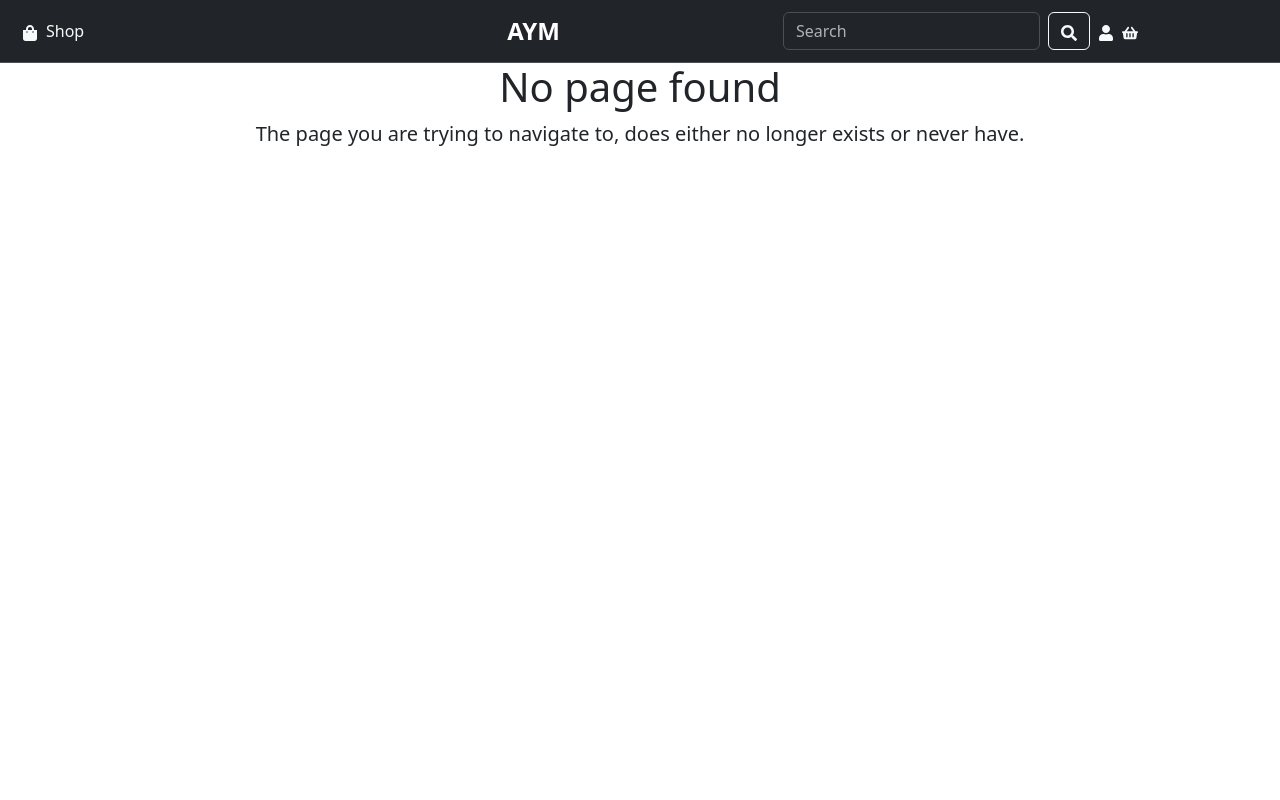
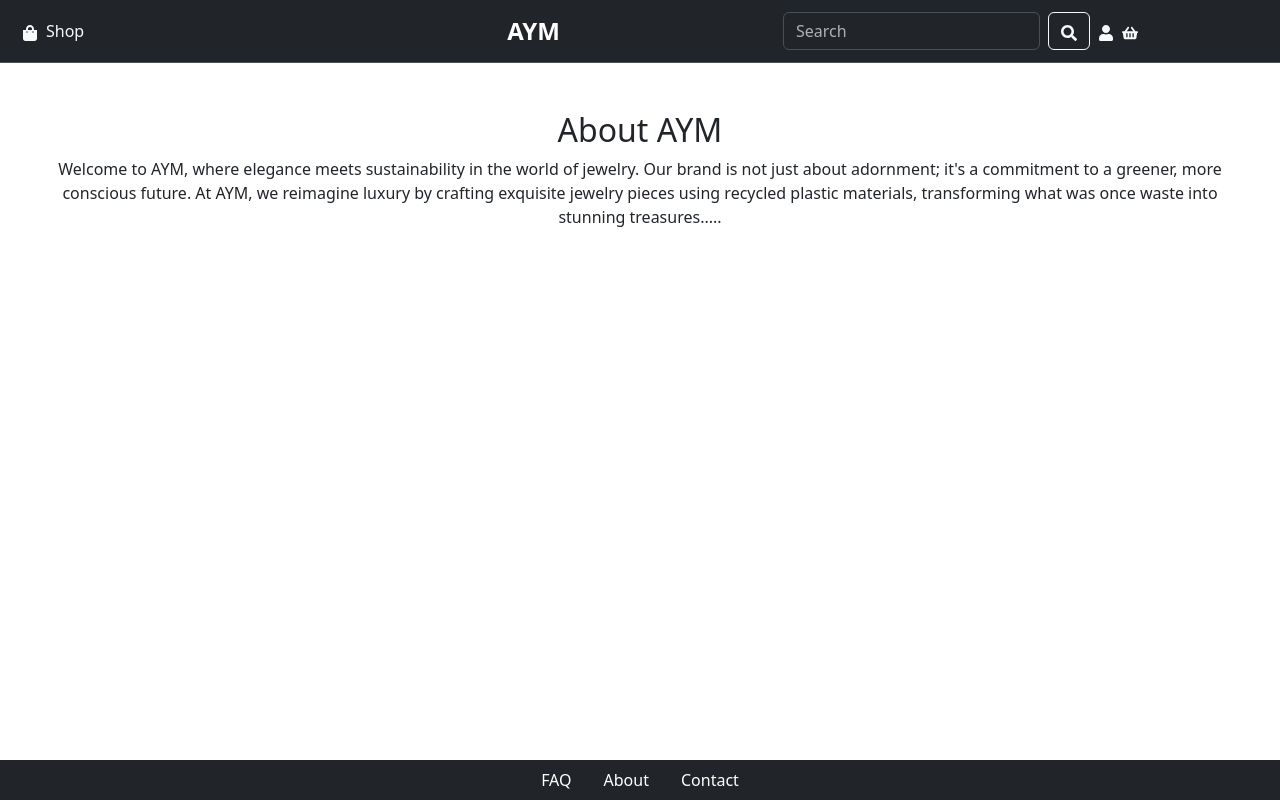
Before and after one commit to J-M-M-P/AYM-Frontend, a React (Vite) app: page /about in a window 1280 px wide. Built offline with nearby package versions, Linux system fonts and the light colour scheme; a web font is replaced by a local one.

Commit message:
Simple footer with simple sections; about, contact, FAQ

```diff
--- a/src/App.tsx
+++ b/src/App.tsx
@@ -9,6 +9,9 @@ import ProductDetailPage from "./pages/ProductDetailPage";
 import Admin from "./pages/Admin";
 import Login from "./security/Login";
 import RequireAuth from "./security/RequireAuth";
+import About from "./components/Footer/About";
+import Faq from "./components/Footer/Faq";
+import Contact from "./components/Footer/Contact";
 
 function App() {
     return (
@@ -31,6 +34,9 @@ function App() {
                     />
 
                     <Route path="/login" element={<Login />} />
+                    <Route path="/faq" element={<Faq />} />
+                    <Route path="/about" element={<About />} />
+                    <Route path="/contact" element={<Contact />} />
                 </Routes>
             </Layout>
         </>
--- /dev/null
+++ b/src/components/Footer/About.tsx
@@ -0,0 +1,17 @@
+function About() {
+    return (
+        <>
+            <div className="text-center px-5 my-5">
+                <h2>About AYM</h2>
+                <p>
+                    Welcome to AYM, where elegance meets sustainability in the world of jewelry. Our brand is
+                    not just about adornment; it's a commitment to a greener, more conscious future. At AYM, we
+                    reimagine luxury by crafting exquisite jewelry pieces using recycled plastic materials, transforming
+                    what was once waste into stunning treasures.....
+                </p>
+            </div>
+        </>
+    );
+}
+
+export default About;
--- /dev/null
+++ b/src/components/Footer/Contact.tsx
@@ -0,0 +1,17 @@
+function Contact() {
+    return (
+        <>
+            <div className="text-center my-5">
+                <h1>Contact</h1>
+                <p>
+                    You can contact us at <a href="mailto:example@mail.test">example@mail.test</a>
+                </p>
+                <p style={{ textDecoration: "underline" }}>Address:</p>
+                <p>Examplestreet 1</p>
+                <p>København N</p>
+            </div>
+        </>
+    );
+}
+
+export default Contact;
--- /dev/null
+++ b/src/components/Footer/Faq.tsx
@@ -0,0 +1,11 @@
+function Faq() {
+    return (
+        <>
+            <div className="text-center my-5">
+                <h1>Frequently asked questions</h1>
+            </div>
+        </>
+    );
+}
+
+export default Faq;
--- /dev/null
+++ b/src/components/Footer/Footer.tsx
@@ -0,0 +1,27 @@
+import { NavLink } from "react-router-dom";
+
+function Footer() {
+    return (
+        <footer className="bg-dark fixed-bottom text-white">
+            <ul className="nav justify-content-center">
+                <li className="nav-item">
+                    <NavLink to="/faq" className="nav-link text-white">
+                        FAQ
+                    </NavLink>
+                </li>
+                <li>
+                    <NavLink to="/about" className="nav-link text-white ml-3">
+                        About
+                    </NavLink>
+                </li>
+                <li>
+                    <NavLink to="/contact" className="nav-link text-white ml-3">
+                        Contact
+                    </NavLink>
+                </li>
+            </ul>
+        </footer>
+    );
+}
+
+export default Footer;
--- a/src/components/Layout.tsx
+++ b/src/components/Layout.tsx
@@ -1,4 +1,5 @@
 import NavHeader from "../components/Nav/NavHeader";
+import Footer from "../components/Footer/Footer";
 
 type LayoutProps = {
     children: React.ReactNode;
@@ -9,6 +10,7 @@ const Layout = ({ children }: LayoutProps) => {
         <div>
             <header><NavHeader /></header>
             <main>{children}</main>
+            <footer><Footer /></footer>
         </div>
     );
 };
```
